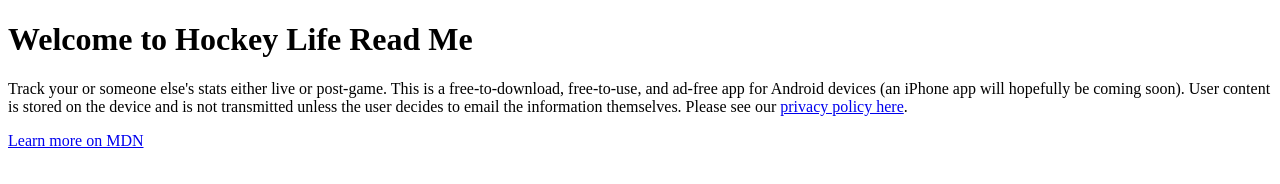
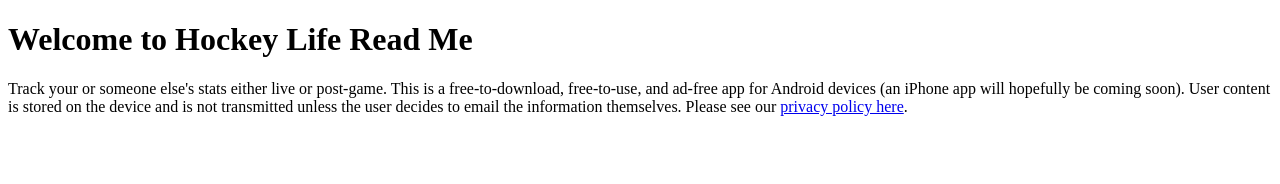
Before and after one commit to vo1d3dtesting/Sports_Life, a plain HTML site: page Hockey_Life.html in a window 1280 px wide. Drawn offline with Linux system fonts and the light colour scheme.

Commit message:
Update Hockey_Life.html

```diff
--- a/Hockey_Life.html
+++ b/Hockey_Life.html
@@ -15,6 +15,5 @@
         the user decides to email the information themselves.
         Please see our <a href="Hockey_Life_PrivatePolicy.html">privacy policy here</a>.
     </p>
-    <a href="https://developer.mozilla.org">Learn more on MDN</a>
 </body>
 </html>
```
